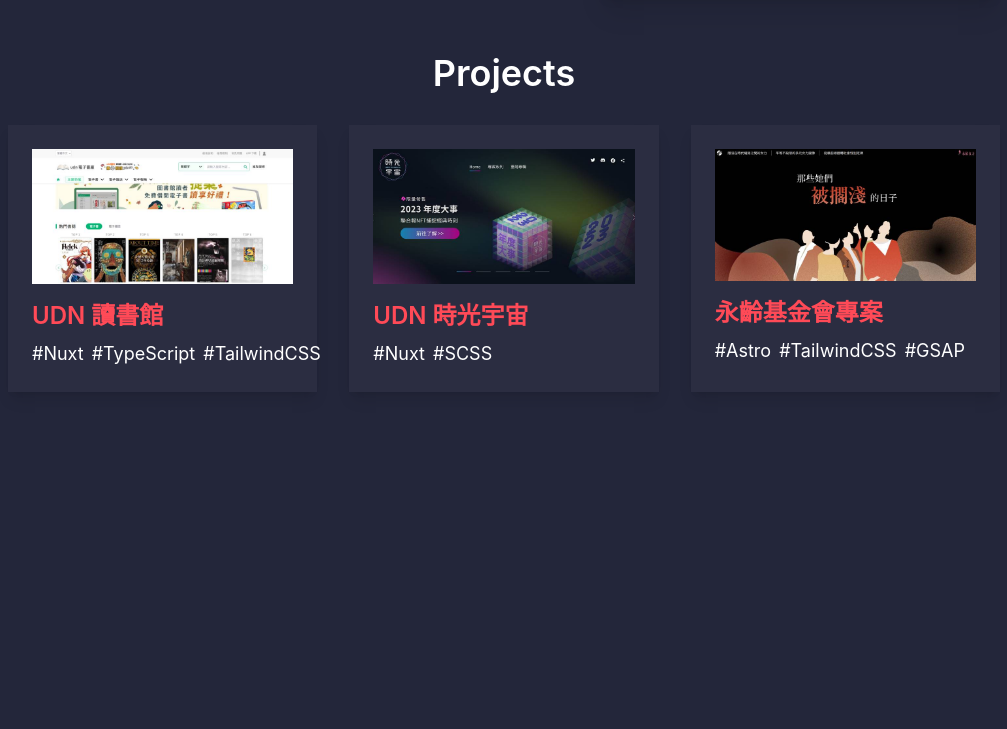
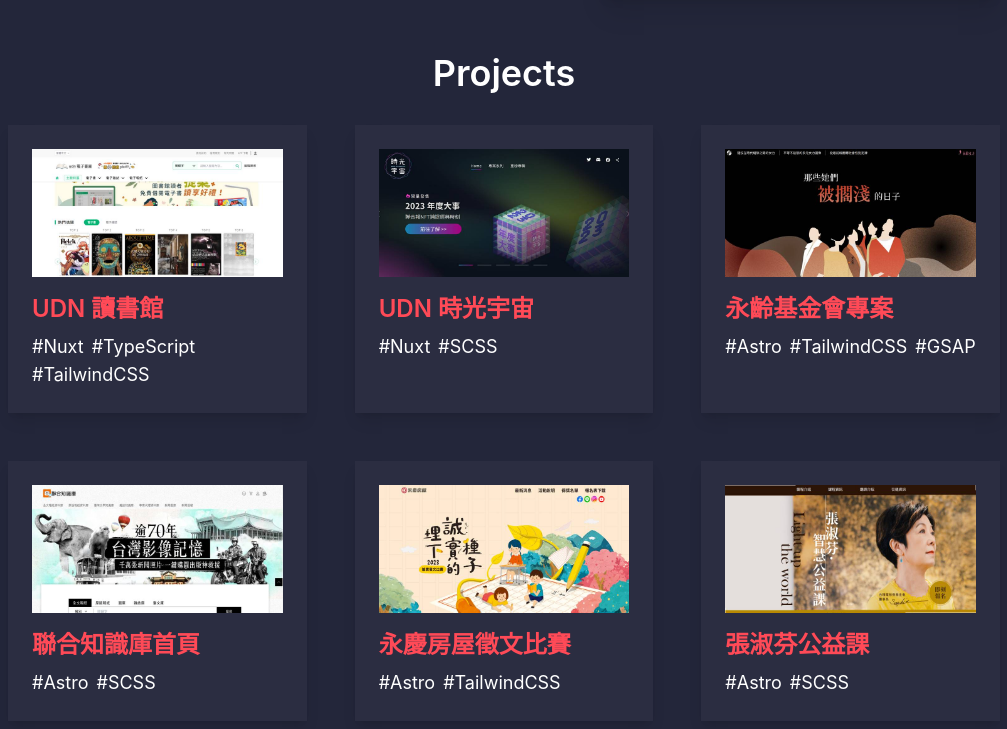
Before and after one commit to Link1515/Link1515.github.io, an Astro site: page / in a window 1280 px wide. Shown: the part 2411-3140 px from the top of the page, without its empty margins (136-1143 px from the left). Before the commit the page ends 2859 px from the top, so only its background shows below. Built offline with nearby package versions, Linux system fonts and the light colour scheme; Astro itself is replaced by a stand-in of ours.

Commit message:
add new projects

```diff
--- a/src/components/Projects.astro
+++ b/src/components/Projects.astro
@@ -3,11 +3,14 @@
 import imageUdnLibrary from '~/assets/images/projects/udn-library.jpg';
 import imageTimeverse from '~/assets/images/projects/timeverse.jpg';
 import imageWomanRight from '~/assets/images/projects/woman-right.jpg';
+import imageUdnData from '~/assets/images/projects/udn-data.jpg';
+import imageYungching from '~/assets/images/projects/yungching.jpg';
+import imageCourse from '~/assets/images/projects/course.jpg';
 ---
 
 <section class="container mb-14">
   <h1 class="mb-8 text-center">Projects</h1>
-  <div class="mx-auto grid max-w-[992px] gap-8 lg:grid-cols-3">
+  <div class="mx-auto grid max-w-[992px] gap-8 lg:grid-cols-3 lg:gap-12">
     <ProjectsCard
       title="UDN 讀書館"
       imageMeta={imageUdnLibrary}
@@ -23,5 +26,20 @@
       imageMeta={imageWomanRight}
       tags={['Astro', 'TailwindCSS', 'GSAP']}
     />
+    <ProjectsCard
+      title="聯合知識庫首頁"
+      imageMeta={imageUdnData}
+      tags={['Astro', 'SCSS']}
+    />
+    <ProjectsCard
+      title="永慶房屋徵文比賽"
+      imageMeta={imageYungching}
+      tags={['Astro', 'TailwindCSS']}
+    />
+    <ProjectsCard
+      title="張淑芬公益課"
+      imageMeta={imageCourse}
+      tags={['Astro', 'SCSS']}
+    />
   </div>
 </section>
--- a/src/components/Projects/Card.astro
+++ b/src/components/Projects/Card.astro
@@ -11,11 +11,11 @@
 ---
 
 <div class="bg-primary-light p-6 shadow-lg">
-  <div class="mb-4">
-    <Image src={imageMeta} alt={title} />
+  <div class="mb-4 lg:h-32">
+    <Image class="h-full" src={imageMeta} alt={title} />
   </div>
   <h3 class="mb-2 font-semibold text-secondary">{title}</h3>
-  <ul class="flex gap-2 text-lg">
+  <ul class="flex flex-wrap gap-x-2 text-lg">
     {tags.map((tag) => <li>#{tag}</li>)}
   </ul>
 </div>
```
Also changed, not shown: src/assets/images/projects/course.jpg (added), src/assets/images/projects/udn-data.jpg (added), src/assets/images/projects/yungching.jpg (added).
